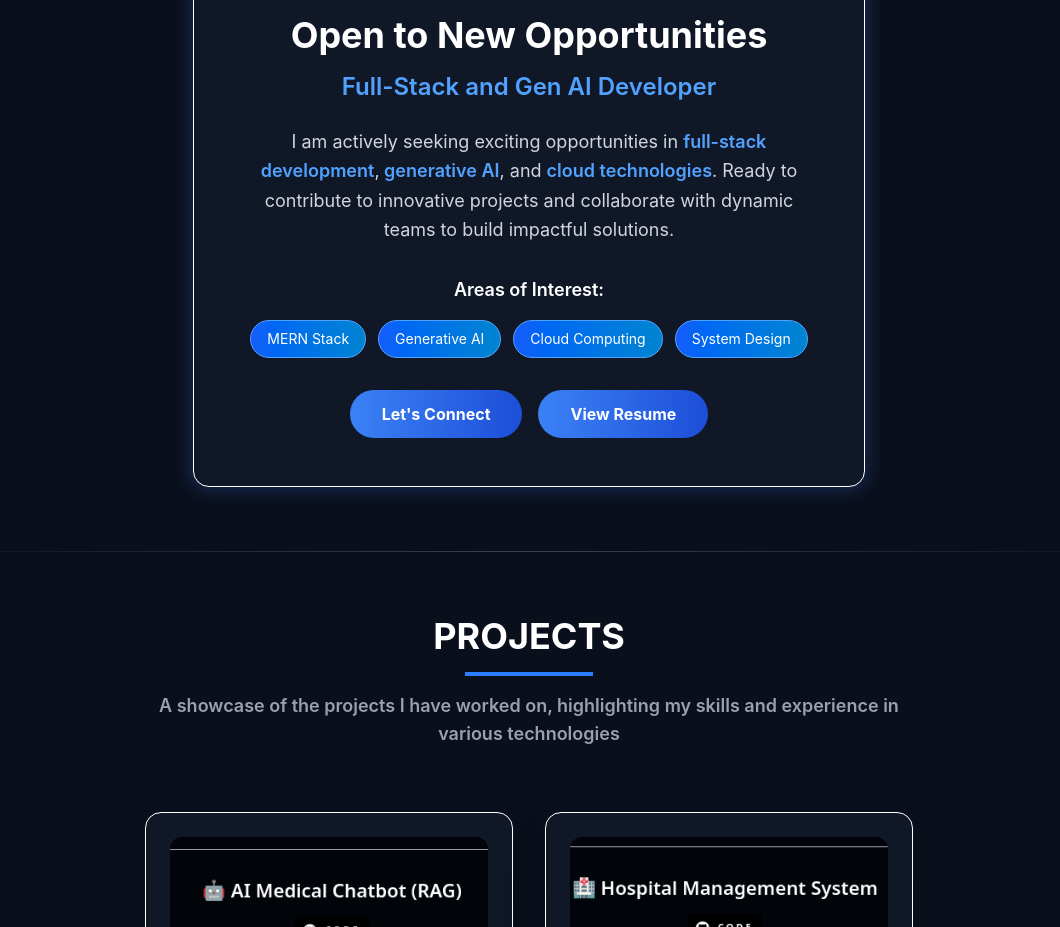
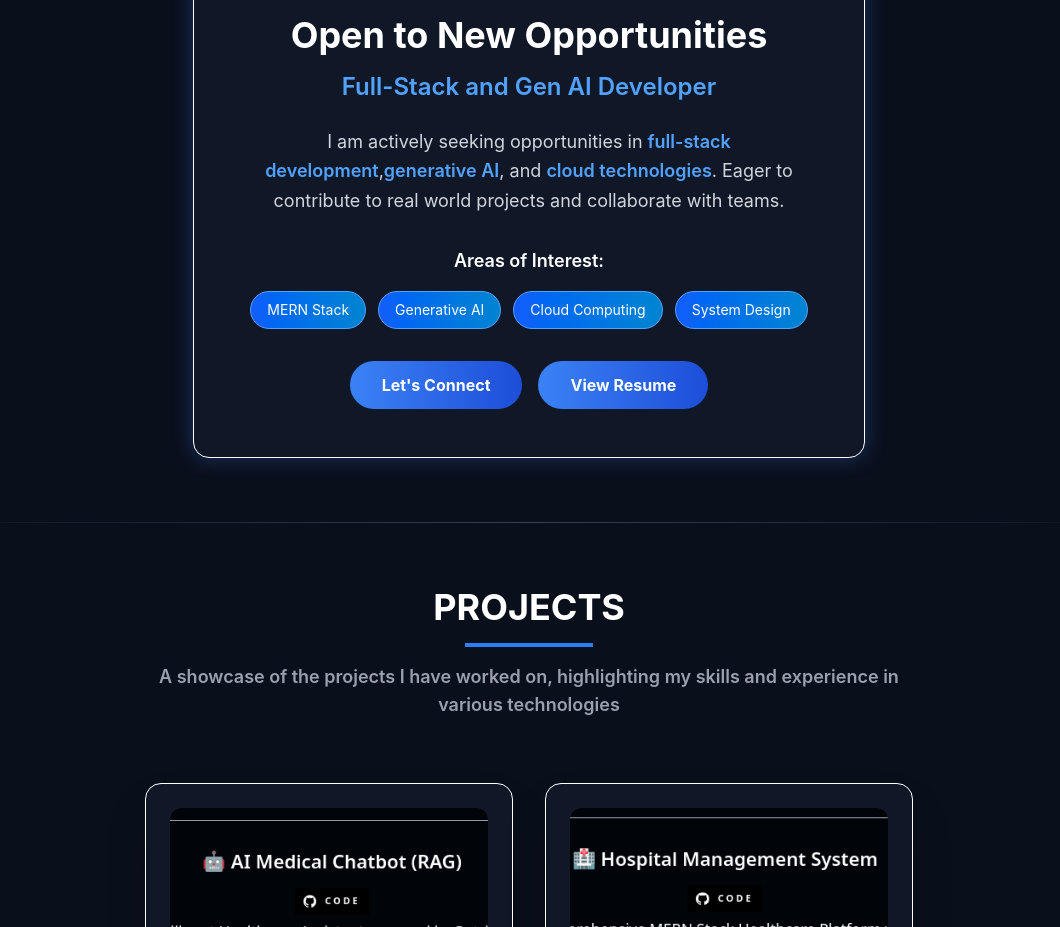
Before and after one commit to Divyansh1552005/Divyansh-portfolio, a React (Vite) app: page / in a window 1280 px wide. Shown: the part 2420-3347 px from the top of the page, without its empty margins (111-1171 px from the left). Built offline with nearby package versions, Linux system fonts and the light colour scheme.

Commit message:
added some changes

```diff
--- a/src/components/Experience/Experience.jsx
+++ b/src/components/Experience/Experience.jsx
@@ -47,9 +47,10 @@ const Experience = () => {
 
             {/* Description */}
             <p className="text-gray-300 text-lg leading-relaxed mb-8 max-w-xl mx-auto">
-              I am actively seeking exciting opportunities in <span className="text-blue-400 font-semibold">full-stack development</span>,
-              <span className="text-blue-400 font-semibold"> generative AI</span>, and <span className="text-blue-400 font-semibold">cloud technologies</span>.
-              Ready to contribute to innovative projects and collaborate with dynamic teams to build impactful solutions.
+              I am actively seeking opportunities in <span className="text-blue-400 font-semibold">full-stack development</span>,
+              <span className="text-blue-400 font-semibold">generative AI</span>, and <span className="text-blue-400 font-semibold">cloud technologies</span>.
+              Eager to contribute to real world projects and collaborate with teams.
+
             </p>
 
             {/* Skills/Interests */}
```
